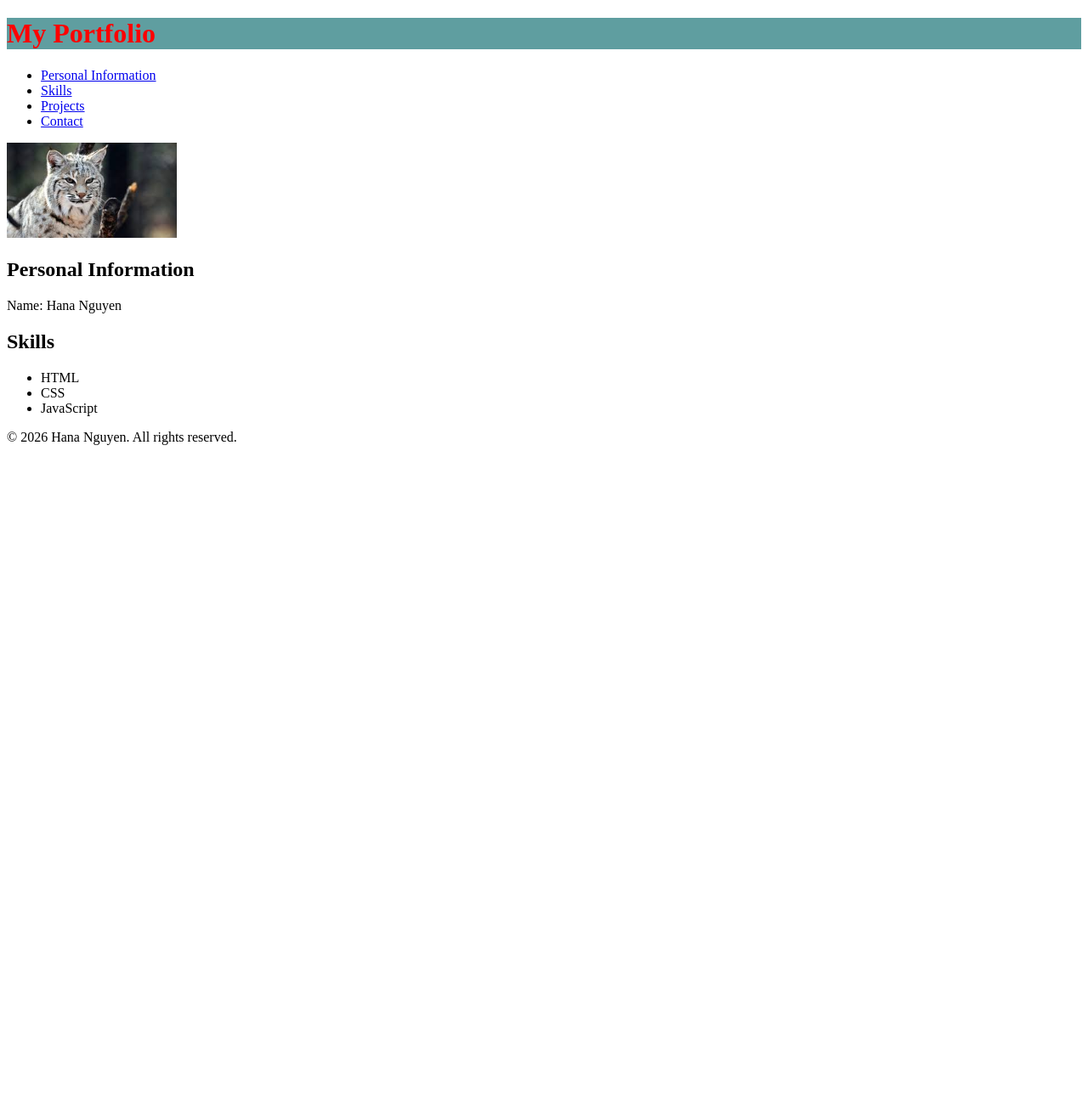
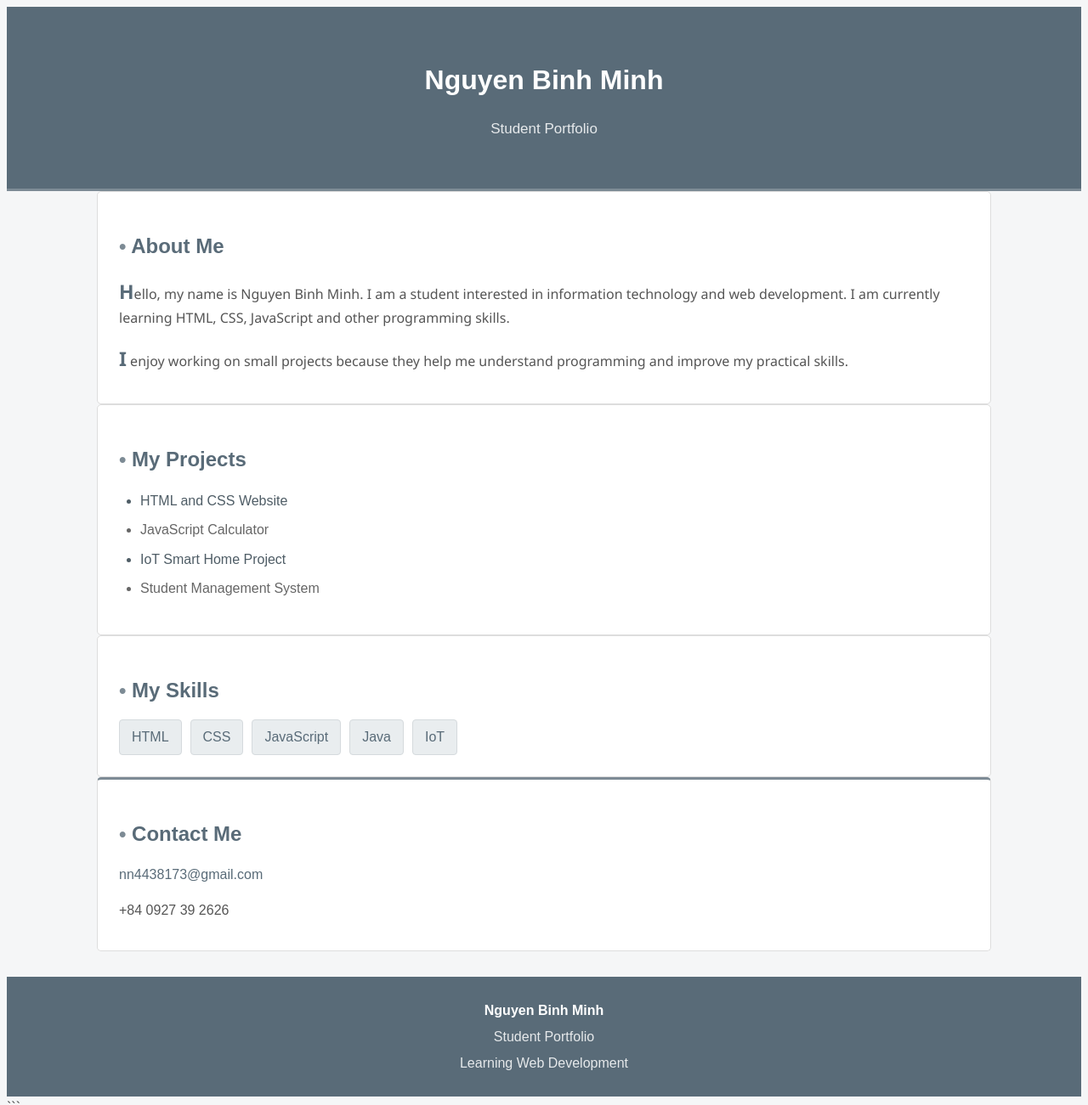
Before and after one commit to nguyenminh19106/Lab02-03, a plain HTML site: page index.html in a window 1280 px wide. Shown: the whole page at 85% size. Before the commit the page ends 800 px from the top, so only its background shows below. Drawn offline with Linux system fonts and the light colour scheme.

Commit message:
Update website

````diff
--- a/index.html
+++ b/index.html
@@ -3,50 +3,95 @@
 <head>
     <meta charset="UTF-8">
     <meta name="viewport" content="width=device-width, initial-scale=1.0">
-    <title>My Portfolio</title>
+    <title>Nguyen Binh Minh - Student Portfolio</title>
+
     <link rel="stylesheet" href="style11.css">
-    <!-- internal CSS -->
 </head>
+
 <body>
-    <header>
-        <!-- inline styles -->
-        <h1>My Portfolio</h1>
-        <nav>
-            <ul>
-                <li><a href="#personal-info">Personal Information</a></li>
-                <li><a href="#skills">Skills</a></li>
-                <li><a href="#projects">Projects</a></li>
-                <li><a href="#contact">Contact</a></li>
-            </ul>
-        </nav>
+
+    <header id="header">
+        <div class="container">
+            <h1>
+                <i class="fas fa-user-graduate"></i>
+                Nguyen Binh Minh
+            </h1>
+
+            <p>Student Portfolio</p>
+        </div>
     </header>
 
-    <main>
-        <section id="personal-info">
-            <img src="image/tải xuống (3).jpg" alt="personal-img" width="200">
-            <h2>Personal Information</h2>
-            <p>Name: Hana Nguyen</p>
+    <section class="about container">
+        <h2>About Me</h2>
+
+        <p>
+            Hello, my name is Nguyen Binh Minh. I am a student interested in
+            information technology and web development. I am currently learning
+            HTML, CSS, JavaScript and other programming skills.
+        </p>
+
+        <p>
+            I enjoy working on small projects because they help me understand
+            programming and improve my practical skills.
+        </p>
     </section>
 
-        <section id="skills">
-            <h2>Skills</h2>
+    <section class="projects container">
+        <h2>My Projects</h2>
+
         <ul>
-                <li>HTML</li>
-                <li>CSS</li>
-                <li>JavaScript</li>
+            <li>HTML and CSS Website</li>
+            <li>JavaScript Calculator</li>
+            <li>IoT Smart Home Project</li>
+            <li>Student Management System</li>
         </ul>
     </section>
 
-        <section id="projects">
-            <!-- Projects -->
+    <section class="skills container">
+        <h2>My Skills</h2>
+
+        <div class="skill-list">
+            <span class="skill">HTML</span>
+            <span class="skill">CSS</span>
+            <span class="skill">JavaScript</span>
+            <span class="skill">Java</span>
+            <span class="skill">IoT</span>
+        </div>
     </section>
 
-        <section id="contact">
-            <!-- Contact -->
+    <section class="contact container">
+        <h2>Contact Me</h2>
+
+        <p>
+            <i class="fas fa-envelope"></i>
+            <a href="mailto:student@example.com" title="contact">
+                nn4438173@gmail.com
+            </a>
+        </p>
+
+        <p>
+            <i class="fas fa-phone"></i>
+            +84 0927 39 2626
+        </p>
     </section>
-    </main>
+
     <footer>
-        &copy; 2026 Hana Nguyen. All rights reserved.
+        <div class="container">
+            <p>
+                <strong>Nguyen Binh Minh</strong>
+            </p>
+
+            <p>
+                <i class="fas fa-user-graduate"></i>
+                Student Portfolio
+            </p>
+
+            <p>
+                Learning Web Development
+            </p>
+        </div>
     </footer>
+
 </body>
 </html>
+```
--- a/style11.css
+++ b/style11.css
@@ -1,4 +1,174 @@
-h1{
-    color: red;
-    background-color:cadetblue;
+```css
+* {
+    margin: 0;
+    padding: 0;
+    box-sizing: border-box;
 }
+
+body {
+    font-family: Arial, sans-serif;
+    background: #f5f6f7;
+    color: #444;
+    line-height: 1.6;
+    shadow: 0 0 10px rgba(0, 0, 0, 0.1);
+}
+
+.container {
+    width: 90%;
+    max-width: 1000px;
+    margin: auto;
+}
+
+header {
+    background: #596b78;
+    color: white;
+    text-align: center;
+    padding: 40px 20px;
+}
+
+header h1 {
+    color: white;
+    font-size: 32px;
+    margin-bottom: 8px;
+}
+
+header p {
+    color: #e6e9eb;
+    font-size: 17px;
+}
+
+section {
+    background: white;
+    margin: 25px auto;
+    padding: 25px;
+    border: 1px solid #ddd;
+    border-radius: 5px;
+}
+
+section h2 {
+    color: #596b78;
+    font-size: 24px;
+    margin-bottom: 15px;
+}
+
+section h2::before {
+    content: "• ";
+    color: #7d8b95;
+}
+
+.about p {
+    color: #555;
+    margin-bottom: 10px;
+    font-family:'Segoe UI', Tahoma, Geneva, Verdana, sans-serif
+}
+
+.about p::first-letter {
+    font-size: 23px;
+    font-weight: bold;
+    color: #596b78;
+}
+
+.projects ul {
+    padding-left: 25px;
+}
+
+.projects li {
+    color: #555;
+    margin-bottom: 9px;
+}
+
+.projects li:nth-child(odd) {
+    color: #4f5d66;
+}
+
+.projects li:nth-child(even) {
+    color: #666;
+}
+
+.skills {
+    text-align: left;
+}
+
+.skill-list {
+    display: flex;
+    gap: 10px;
+    flex-wrap: wrap;
+}
+
+.skill {
+    background: #e9edef;
+    color: #596b78;
+    padding: 7px 14px;
+    border: 1px solid #d5dadd;
+    border-radius: 4px;
+}
+
+.skill:hover {
+    background: #596b78;
+    color: white;
+    transition: 0.3s;
+}
+
+.contact {
+    border-top: 3px solid #7d8b95;
+}
+
+.contact p {
+    color: #555;
+    margin-bottom: 10px;
+}
+
+.contact p i {
+    width: 25px;
+    color: #596b78;
+}
+
+.contact a[title="contact"] {
+    color: #596b78;
+    text-decoration: none;
+}
+
+.contact a:hover {
+    text-decoration: underline;
+}
+
+footer {
+    background: #596b78;
+    color: white;
+    text-align: center;
+    padding: 22px 20px;
+    margin-top: 30px;
+}
+
+footer p {
+    color: #e6e9eb;
+    margin: 5px 0;
+}
+
+footer p:first-of-type {
+    color: white;
+    font-weight: bold;
+}
+
+#header {
+    border-bottom: 3px solid #7d8b95;
+}
+
+@media (max-width: 600px) {
+    .container {
+        width: 95%;
+    }
+
+    header h1 {
+        font-size: 26px;
+    }
+
+    section {
+        padding: 20px;
+    }
+
+    .skill-list {
+        gap: 7px;
+    }
+}
+```
````
Lines whose indentation alone changed are shown as unchanged.
